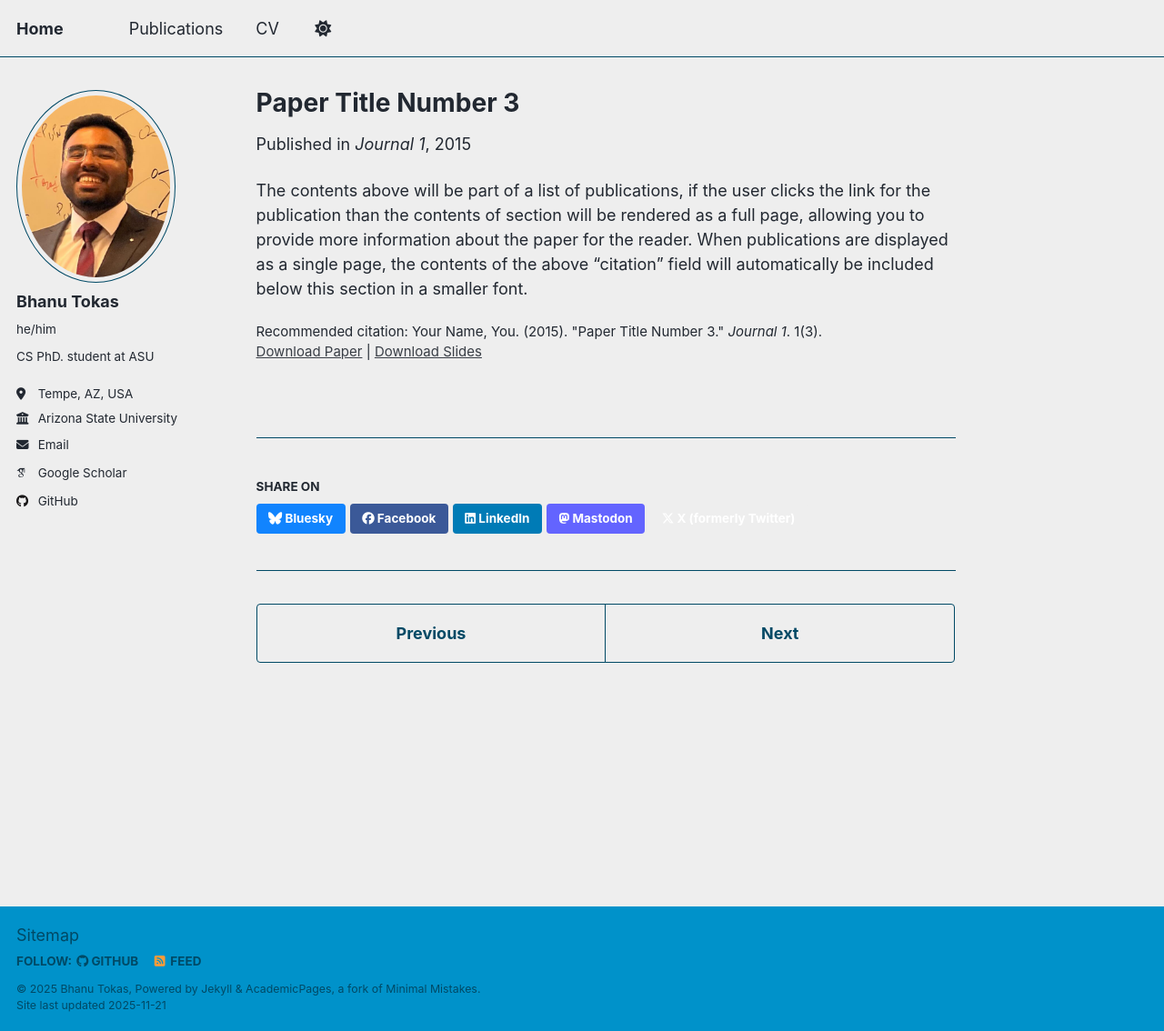
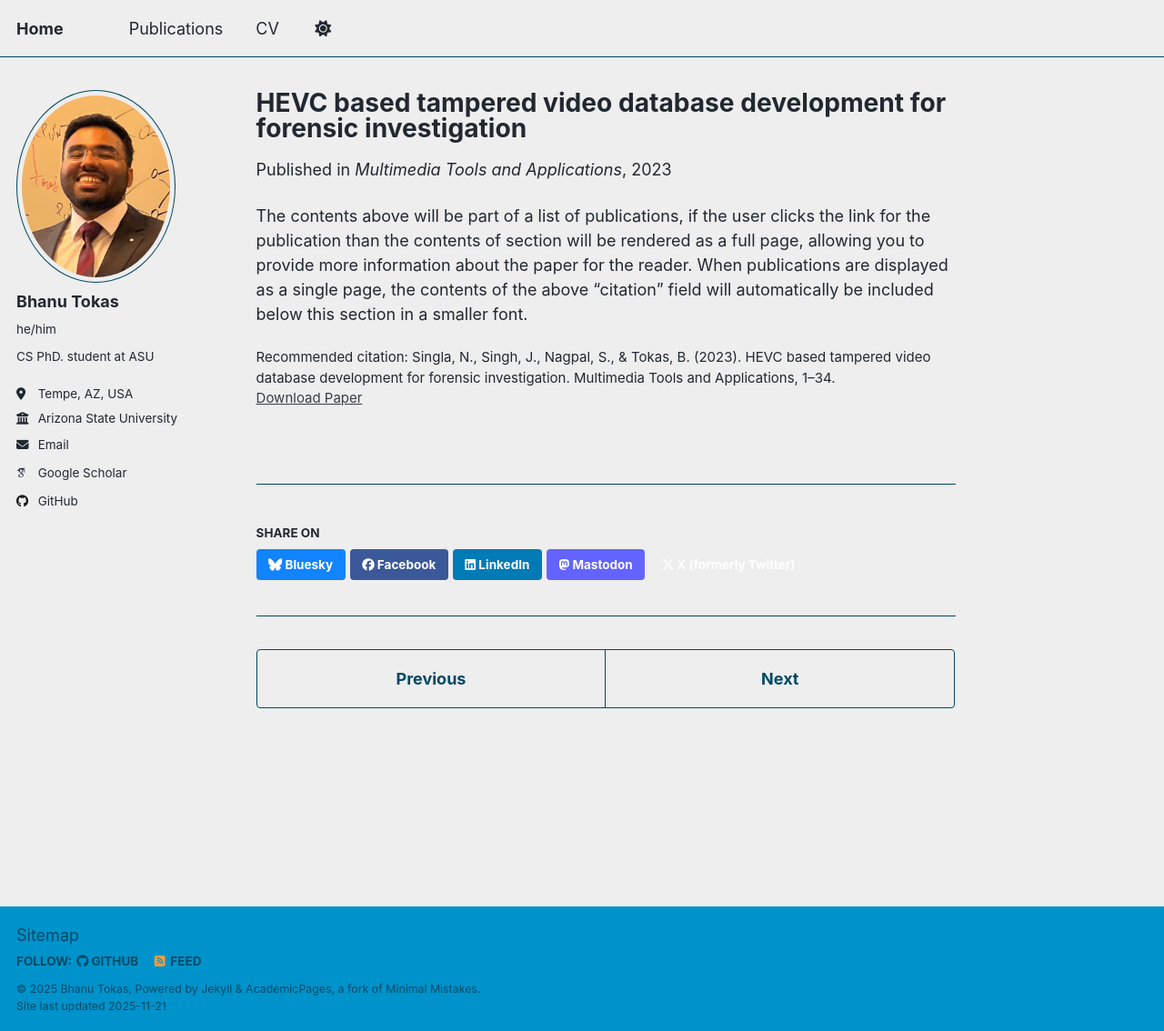
Before and after one commit to 24Beast/24Beast.github.io, a Jekyll site: the page built from _publications/2015-10-01-paper-title-number-3.md, in a window 1280 px wide and 1134 px high. Shown: the whole window at 91% size. Built offline with Jekyll 4.4.1, drawn with Linux system fonts in a browser that asks for light colours; some web fonts are replaced; a script that is not in the unit is left out.

Commit message:
Updated HEVC Paper

```diff
--- a/_publications/2015-10-01-paper-title-number-3.md
+++ b/_publications/2015-10-01-paper-title-number-3.md
@@ -1,14 +1,13 @@
 ---
-title: "Paper Title Number 3"
+title: "HEVC based tampered video database development for forensic investigation"
 collection: publications
 category: manuscripts
-permalink: /publication/2015-10-01-paper-title-number-3
-excerpt: 'This paper is about the number 3. The number 4 is left for future work.'
-date: 2015-10-01
-venue: 'Journal 1'
-slidesurl: 'https://academicpages.github.io/files/slides3.pdf'
-paperurl: 'https://academicpages.github.io/files/paper3.pdf'
-citation: 'Your Name, You. (2015). &quot;Paper Title Number 3.&quot; <i>Journal 1</i>. 1(3).'
+permalink: 'https://link.springer.com/article/10.1007/s11042-022-14303-y'
+excerpt: 'A dataset and analysis pipeline for tampered HEVC-encoded videos to support forensic investigation and benchmarking.'
+date: 2023-01-01
+venue: 'Multimedia Tools and Applications'
+paperurl: ''
+citation: 'Singla, N., Singh, J., Nagpal, S., & Tokas, B. (2023). HEVC based tampered video database development for forensic investigation. Multimedia Tools and Applications, 1–34.'
 ---
 
 The contents above will be part of a list of publications, if the user clicks the link for the publication than the contents of section will be rendered as a full page, allowing you to provide more information about the paper for the reader. When publications are displayed as a single page, the contents of the above "citation" field will automatically be included below this section in a smaller font.
```
